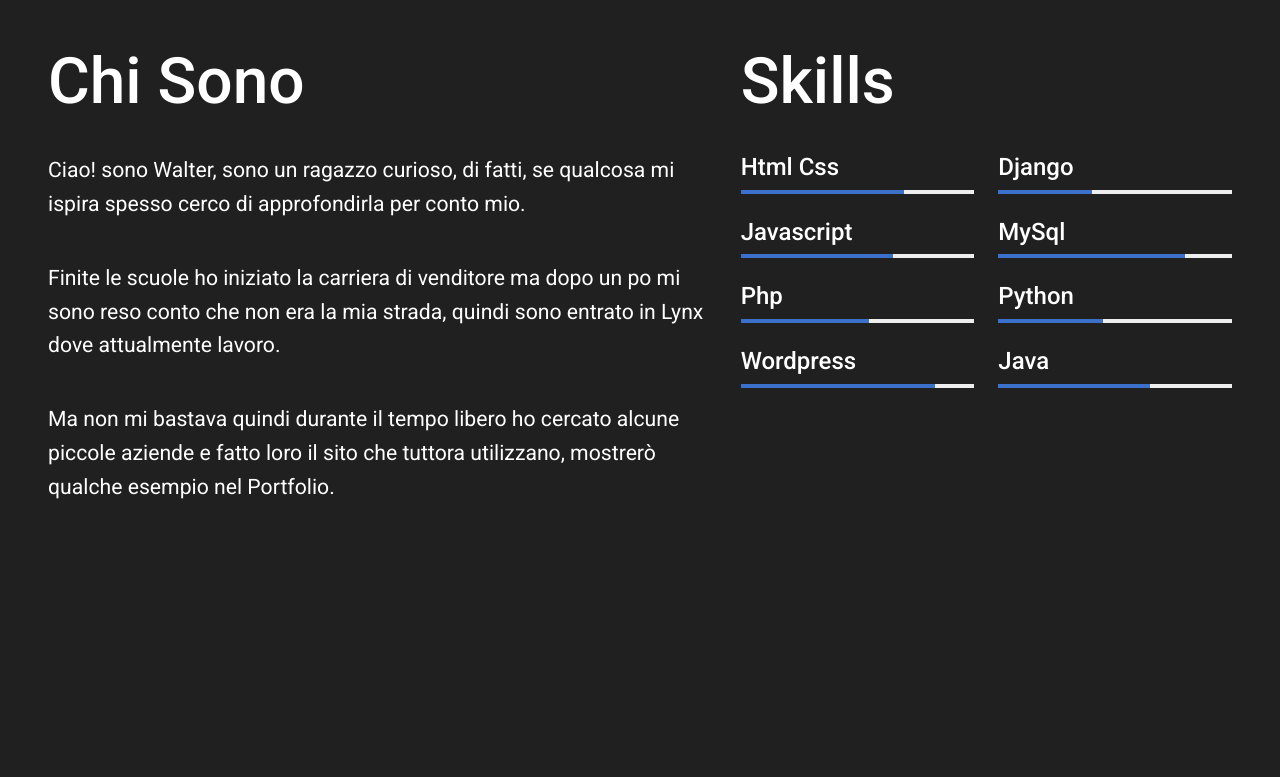
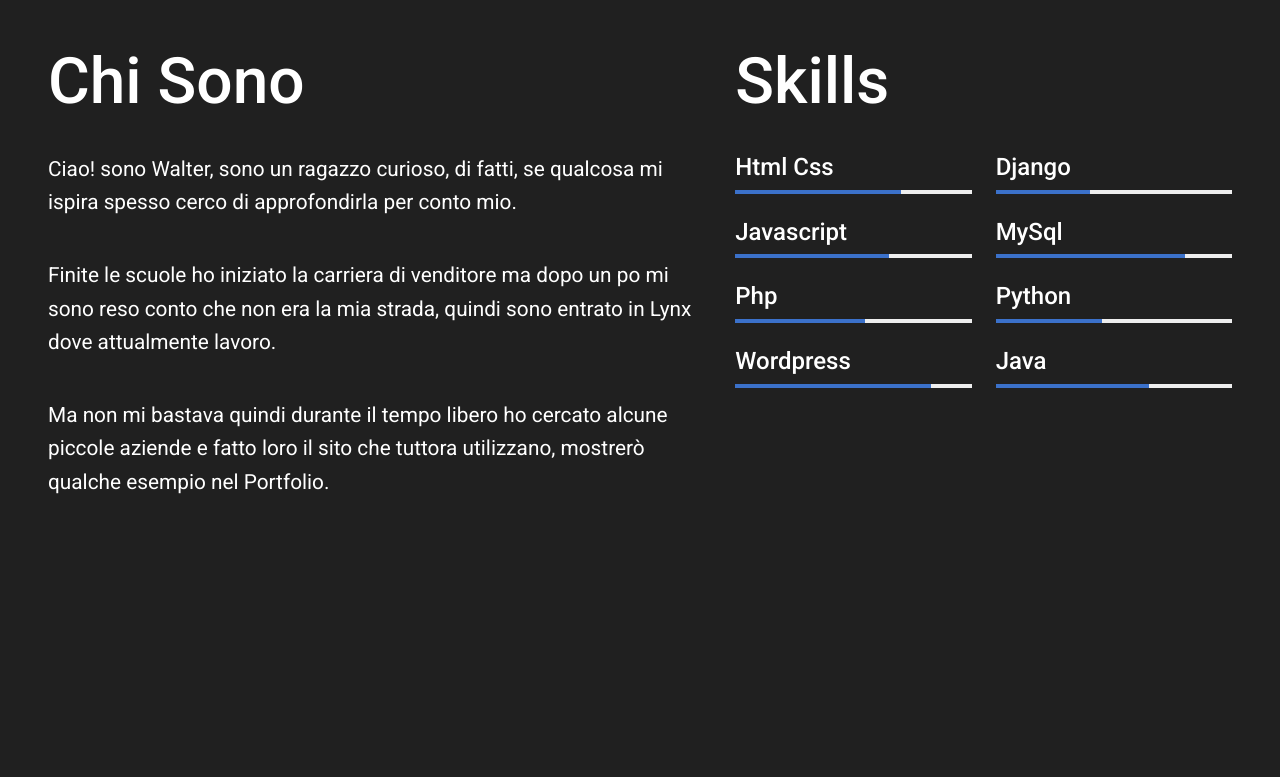
Before and after one commit to djswalterix/oldPortfolio, a plain HTML site: page index.html in a window 1280 px wide. Shown: the part 820-1597 px from the top of the page. Drawn offline with nearby package versions, Linux system fonts and the light colour scheme.

Commit message:
font ancora

```diff
--- a/assets/css/styles.scss
+++ b/assets/css/styles.scss
@@ -6,7 +6,7 @@ $h1: 5vh;
 $h2: 4vh;
 $h3: 3vh;
 $h4: 2.8vh;
-$p: 2.65vh;
+$p: 2.6vh;
 ///////////////////////sistemarer menu con js
 //reset
 * {
```
Also changed, not shown: assets/css/styles.css.
